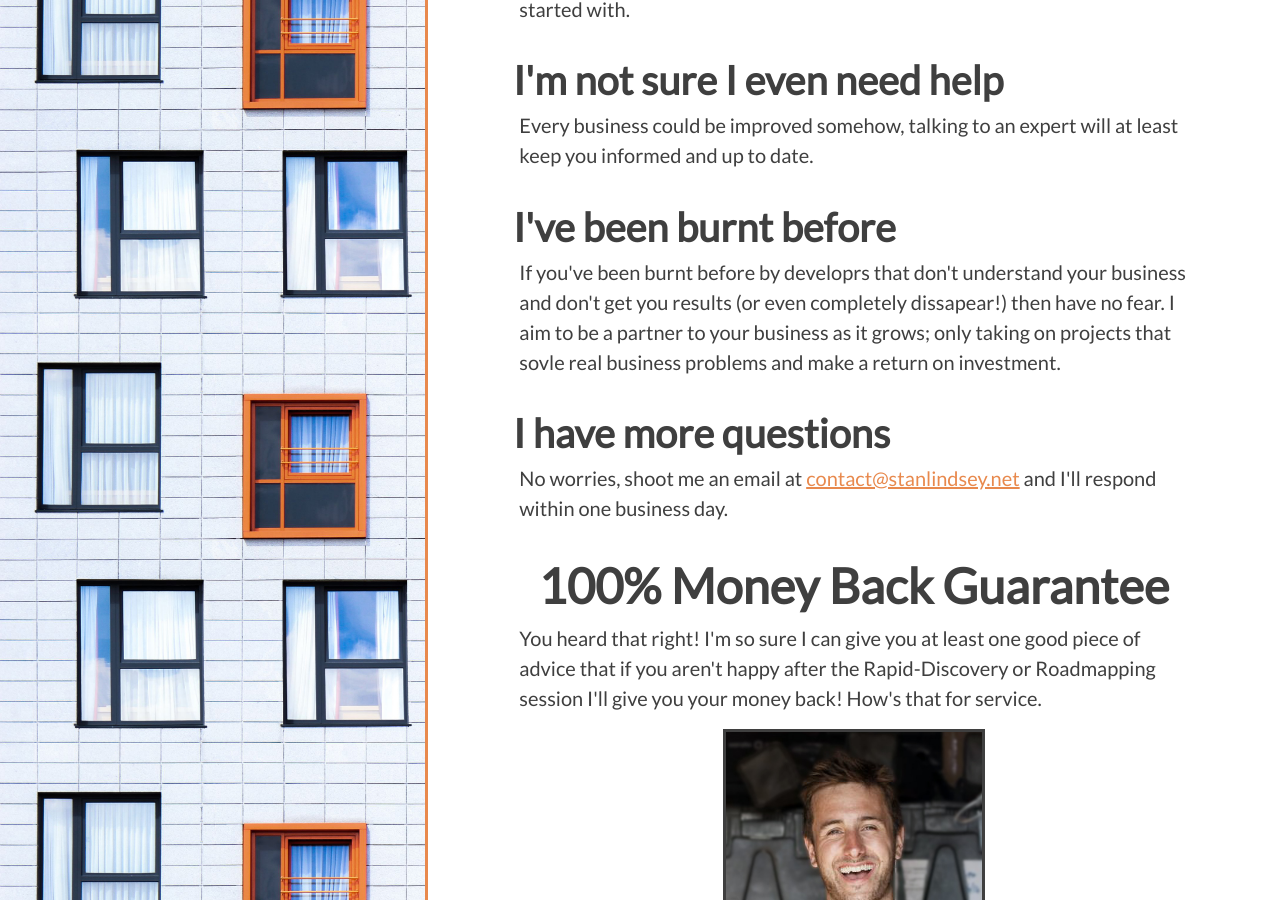
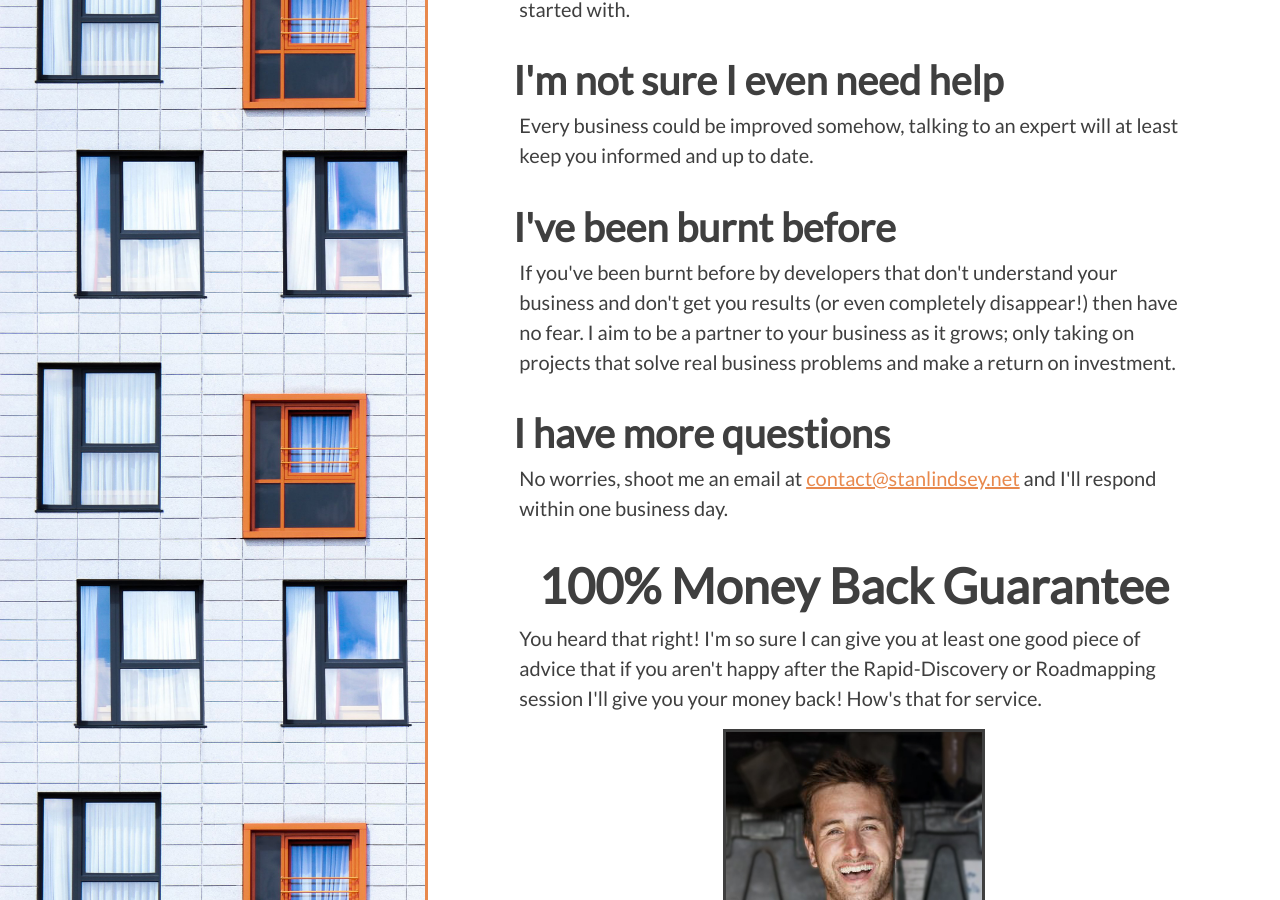
Before and after one commit to StanLindsey/stanlindsey.github.io, a Jekyll site: the page built from index.html, in a window 1280 px wide and 900 px high, scrolled down 2672 px. Built offline with Jekyll 4.4.1, drawn with Linux system fonts in a browser that asks for light colours; nearby versions of some CDN libraries; some of the changed text lies outside the part shown.

Commit message:
Spell checks

```diff
--- a/index.html
+++ b/index.html
@@ -48,7 +48,7 @@ Schedule Your Call Now!
 <h2>I'm not sure I even need help</h2>
 <p>Every business could be improved somehow, talking to an expert will at least keep you informed and up to date.</p>
 <h2>I've been burnt before</h2>
-<p>If you've been burnt before by developrs that don't understand your business and don't get you results (or even completely dissapear!) then have no fear. I aim to be a partner to your business as it grows; only taking on projects that sovle real business problems and make a return on  investment.</p>
+<p>If you've been burnt before by developers that don't understand your business and don't get you results (or even completely disappear!) then have no fear. I aim to be a partner to your business as it grows; only taking on projects that solve real business problems and make a return on  investment.</p>
 <h2>I have more questions</h2>
 <p>No worries, shoot me an email at <a href="mailto:contact@stanlindsey.net">contact@stanlindsey.net</a> and I'll respond within one business day.</p>
 
```
Also changed, not shown: other parts of index.html (+3 -3 lines).
